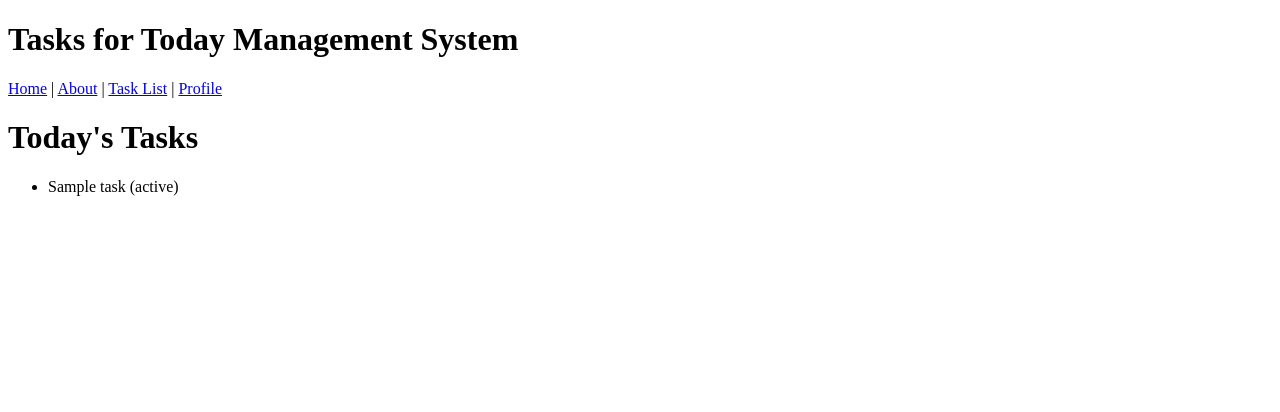
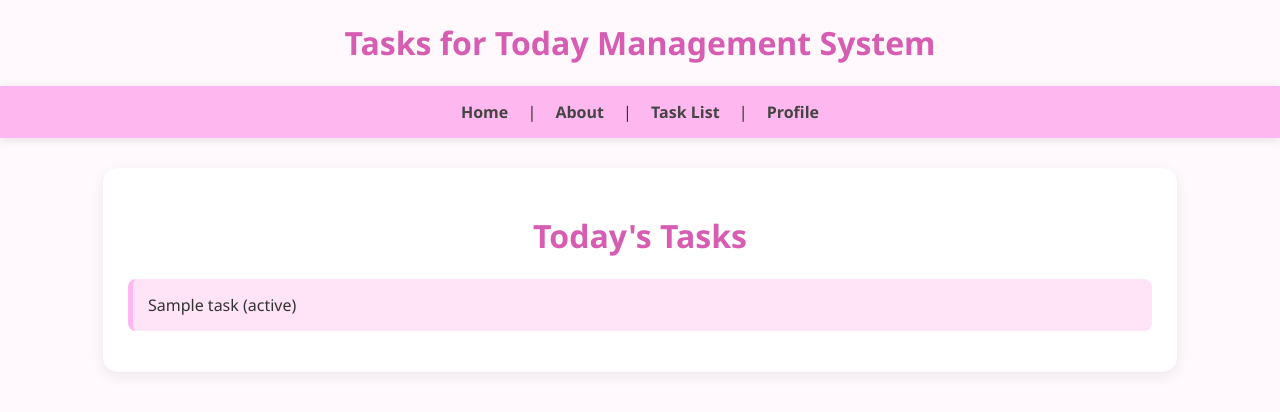
Before and after one commit to suhnshaine/IT0049-TSA1, a CodeIgniter 4 app: the page made by app/Views/welcome.php in a window 1280 px wide. Shown: the top 412 px of the page. Run offline with PHP 8.4 and a stand-in for CodeIgniter, Linux system fonts and the light colour scheme; the template is opened without the code that fills it: most values are stand-ins (such as "Sample title", 1, 10 or a date in 2020); some libraries are stand-ins or nearby versions.

Commit message:
Added CSS

```diff
--- a/app/Views/about.php
+++ b/app/Views/about.php
@@ -2,6 +2,7 @@
 <html>
 <head>
     <title>About</title>
+    <link rel="stylesheet" href="/css/style.css">
 </head>
 <body>
 
@@ -14,14 +15,15 @@
     <a href="/profile">Profile</a>
 </nav>
 
+<div class="container">
 <h1>About</h1>
 
-<p>Tasks for Today Management System</p>
 <p>This system is developed by Shirealeth Acorda, a student in FEU Institute of Technology,
     currently studying as a 3rd year BSIT student specializing in web and mobile application.
     This system was developed for a requirement in IT0049 as a Technical Summative Assessment.
-    This website is for educational purposes only.
 </p>
+<p>This website is for educational purposes only.</p>
+</div>
 
 </body>
 </html>
--- a/app/Views/profile.php
+++ b/app/Views/profile.php
@@ -2,6 +2,7 @@
 <html>
 <head>
     <title>Profile</title>
+    <link rel="stylesheet" href="/css/style.css">
 </head>
 <body>
 
@@ -14,11 +15,14 @@
     <a href="/profile">Profile</a>
 </nav>
 
+<div class="container">
 <h1>Profile</h1>
 
 <p>Username: <?= esc($user['username']) ?></p>
 <p>Full Name: <?= esc($user['full_name']) ?></p>
 <p>Email: <?= esc($user['email']) ?></p>
+<p>Date Created: <?= esc($user['created_at']) ?></p>
+</div>
 
 </body>
 </html>
--- a/app/Views/welcome.php
+++ b/app/Views/welcome.php
@@ -2,6 +2,7 @@
 <html>
 <head>
     <title>Today's Tasks</title>
+    <link rel="stylesheet" href="/css/style.css">
 </head>
 <body>
 
@@ -14,6 +15,7 @@
     <a href="/profile">Profile</a>
 </nav>
 
+<div class="container">
 <h1>Today's Tasks</h1>
 
 <ul>
@@ -24,6 +26,7 @@
     </li>
 <?php endforeach; ?>
 </ul>
+</div>
 
 </body>
 </html>
--- /dev/null
+++ b/public/css/style.css
@@ -0,0 +1,95 @@
+body {
+    font-family: 'Segoe UI', Tahoma, Geneva, Verdana, sans-serif;
+    background-color: #fff8fd;
+    color: #333;
+    margin: 0;
+    padding: 0;
+}
+
+h1 {
+    text-align: center;
+    color: #d65db1;
+}
+
+nav {
+    background-color: #FFB8EF;
+    padding: 15px;
+    text-align: center;
+    box-shadow: 0 2px 10px rgba(0,0,0,0.1);
+}
+
+nav a {
+    text-decoration: none;
+    color: #444;
+    font-weight: 600;
+    margin: 0 15px;
+    transition: 0.3s;
+}
+
+nav a:hover {
+    color: white;
+}
+
+.container {
+    width: 80%;
+    margin: 30px auto;
+    background: white;
+    padding: 25px;
+    border-radius: 15px;
+    box-shadow: 0 4px 15px rgba(0,0,0,0.08);
+}
+
+ul {
+    padding: 0;
+}
+
+ul li {
+    list-style: none;
+    background: #ffe3f7;
+    margin-bottom: 10px;
+    padding: 15px;
+    border-left: 5px solid #FFB8EF;
+    border-radius: 8px;
+}
+
+table {
+    width: 100%;
+    border-collapse: collapse;
+}
+
+table th {
+    background-color: #FFB8EF;
+    color: #444;
+    padding: 12px;
+}
+
+table td {
+    padding: 12px;
+    border-bottom: 1px solid #eee;
+}
+
+table tr:hover {
+    background-color: #fff2fb;
+}
+
+.card {
+    background: white;
+    padding: 25px;
+    border-radius: 15px;
+    box-shadow: 0 4px 15px rgba(0,0,0,0.08);
+}
+
+p {
+    line-height: 1.8;
+}
+
+@media (max-width: 768px) {
+    .container {
+        width: 95%;
+    }
+
+    nav a {
+        display: block;
+        margin: 10px 0;
+    }
+}
```
Also changed, not shown: app/Views/task_list.php (+6 -1 lines).
